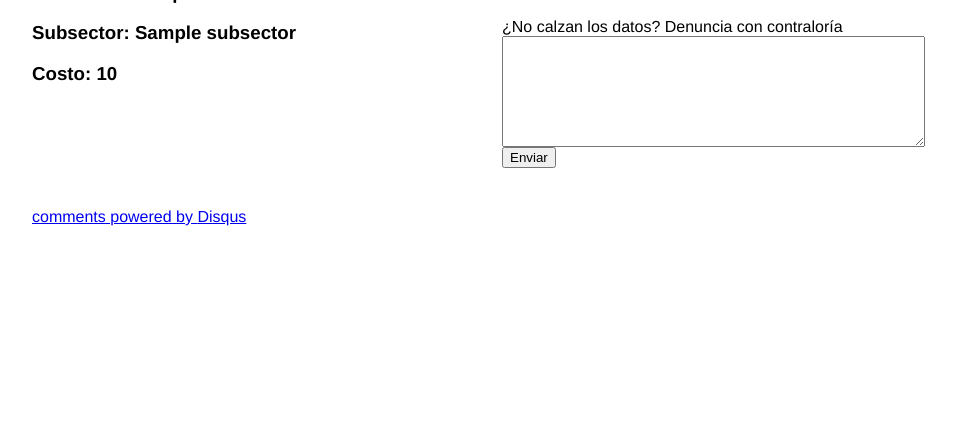
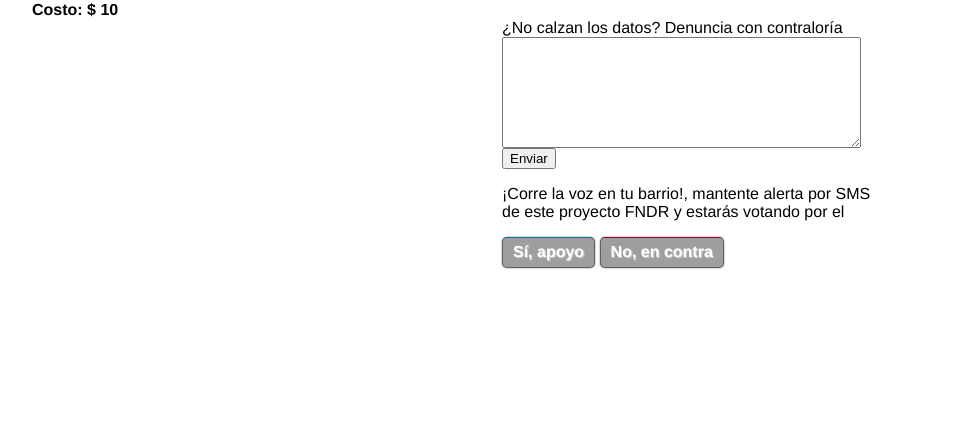
Before and after one commit to ciudadanointeligente/hackaton-cxc-pppp, a Django app: page /proyecto/1/ in a window 1280 px wide. Shown: the part 370-800 px from the top of the page, without its empty margins (158-1114 px from the left). Run offline with Django 3.2, Linux system fonts and the light colour scheme; data comes from the database, SQL or seed files in the repository; tables that the repository leaves empty hold one stand-in row (values such as "Sample post"); some libraries are stand-ins or nearby versions; grey boxes are pictures that could not be loaded.

Commit message:
Adds SMS buttons

```diff
--- a/sifuerapormi/templates/proyecto-detail.html
+++ b/sifuerapormi/templates/proyecto-detail.html
@@ -1,5 +1,6 @@
 
 <title>PPPP: FNDR {{ object.codigo }}</title>
+<link href="{{ STATIC_URL }}kathe.css" rel="stylesheet">
 <style>
 
 body {
@@ -14,14 +15,32 @@ form {
   right: 10px;
   top: 10px;
 }
+</style>
 
+<style type="text/css">
+.btn {
+  display: inline-block;
+  background: url(btn.bg.png) repeat-x 0px 0px;
+  padding:5px 10px 6px 10px;
+  font-weight:bold;
+  text-shadow: 1px 1px 1px rgba(255,255,255,0.5);
+  border:1px solid rgba(0,0,0,0.4);
+  -moz-border-radius: 5px;
+  -moz-box-shadow: 0px 0px 2px rgba(0,0,0,0.5);
+  -webkit-border-radius: 5px;
+  -webkit-box-shadow: 0px 0px 2px rgba(0,0,0,0.5);
+}
+
+.blue:hover   {background-color: #CCCCCC; color: #141414;}
+.blue {background-color: #00c0ff; color: #ffffff;}
+.red:hover    {background-color: #CCCCCC; color: #141414;}
+.red  {background-color: #ff004e; color: #ffffff;}
 </style>
 
 <h2>{{ object.nombre }}</h2>
 
-
-<h3>
-<div style = "float:left; margin-left:30px; width:400px;">
+<h4>
+  <div style = "float:left; margin-left:30px; width:250px;">
   <p>Costo: ${{ object.costo }}</p>
   <p>Etapa: {{ object.etapa }}</p>
   <p>Código: {{ object.codigo }}</p>
@@ -31,7 +50,7 @@ form {
   <p>Comuna: {{ object.comuna }}</p>
   <p>Ubicación: {{ object.ubicacion }}</p>
   <p>Subsector: {{ object.subsector.nombre }}</p>
-<p>Costo: {{ object.costo }}</p>
+  <p>Costo: $ {{ object.costo }}</p>
   </div>
   <!--<p>Institución: {{ object.institucion }}</p>
   <p>Descripción Etapa: {{ object.descripcion_etapa }}</p>
@@ -40,7 +59,7 @@ form {
   <p>Valor Magnitud: {{ object.valor_magnitud }}</p>
   <p>Vida Útil: {{ object.vida_util }}</p>
   <p>Número de Beneficiarios: {{ object.beneficiarios }}</p>-->
-</h3>
+</h4>
 
 
 <div style = "margin-left: 500px">
@@ -52,12 +71,15 @@ form {
 <div style="margin-top:40px;">
   <label for="comentarios">¿No calzan los datos? Denuncia con contraloría</label>
   <br>
-<textarea name="comentarios" rows="7" cols="50"></textarea>
+  <textarea name="comentarios" rows="7" cols="42"></textarea>
   <br>
   <button>Enviar</button>
 </div>
+
+<p>¡Corre la voz en tu barrio!, mantente alerta por SMS<br>de este proyecto FNDR y estarás votando por el</p>
+<div class="btn blue">Sí, apoyo</div>
+<div class="btn red">No, en contra</div>
 </div>
-
 
 <div style="margin-top:40px;width:600px;margin-left:30px;">
         <div id="disqus_thread"></div>
@@ -72,9 +94,7 @@ form {
                 (document.getElementsByTagName('head')[0] || document.getElementsByTagName('body')[0]).appendChild(dsq);
             })();
         </script>
-        <noscript>Please enable JavaScript to view the <a href="http://disqus.com/?ref_noscript">comments powered by Disqus.</a></noscript>
-        <a href="http://disqus.com" class="dsq-brlink">comments powered by <span class="logo-disqus">Disqus</span></a>
-
+        <noscript>Please enable JavaScript to view the <a href="http://disqus.com/?ref_noscript">comments powered by Disqus.</a></noscriptS , apoyo  href="http://disqus.com" class="dsq-brlink">comments powered by <span class="logo-disqus">Disqus</span></<bNo, en contra no
 
 
 </div>
```
Lines whose indentation alone changed are shown as unchanged.
